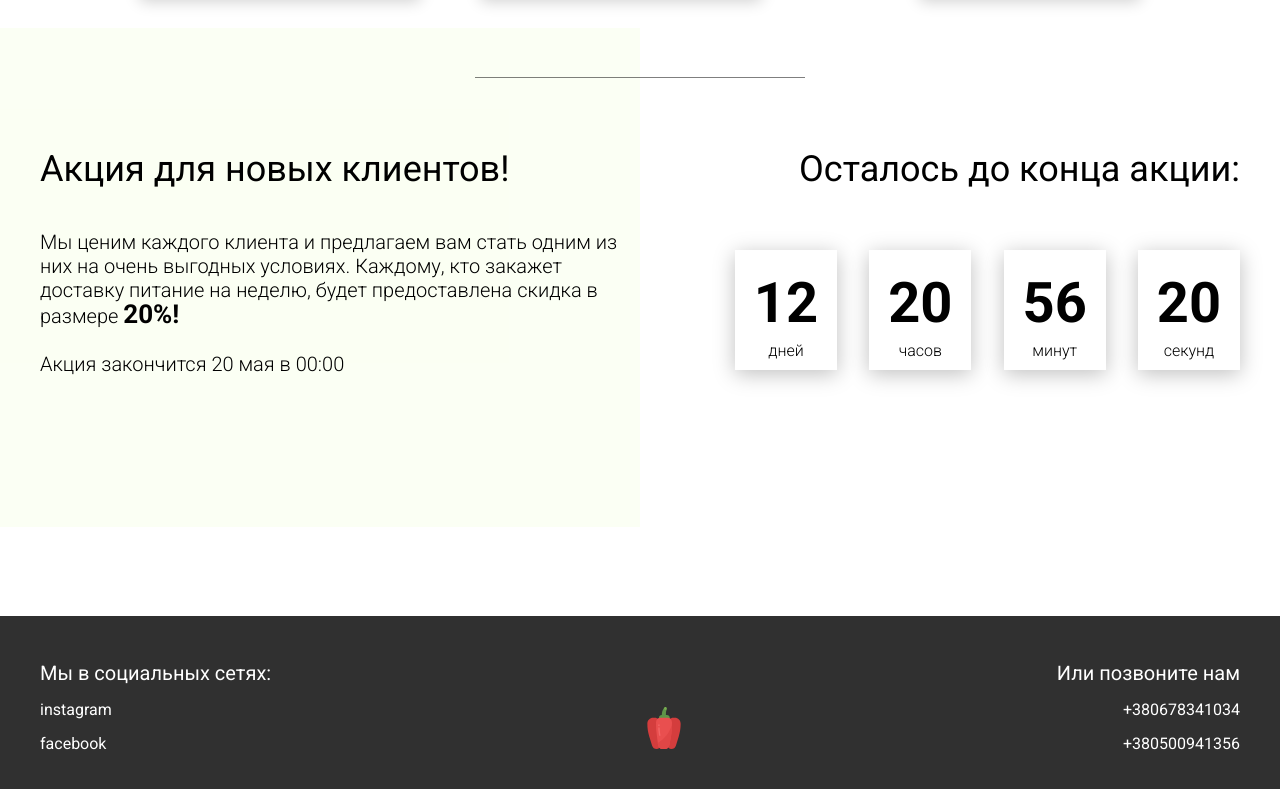
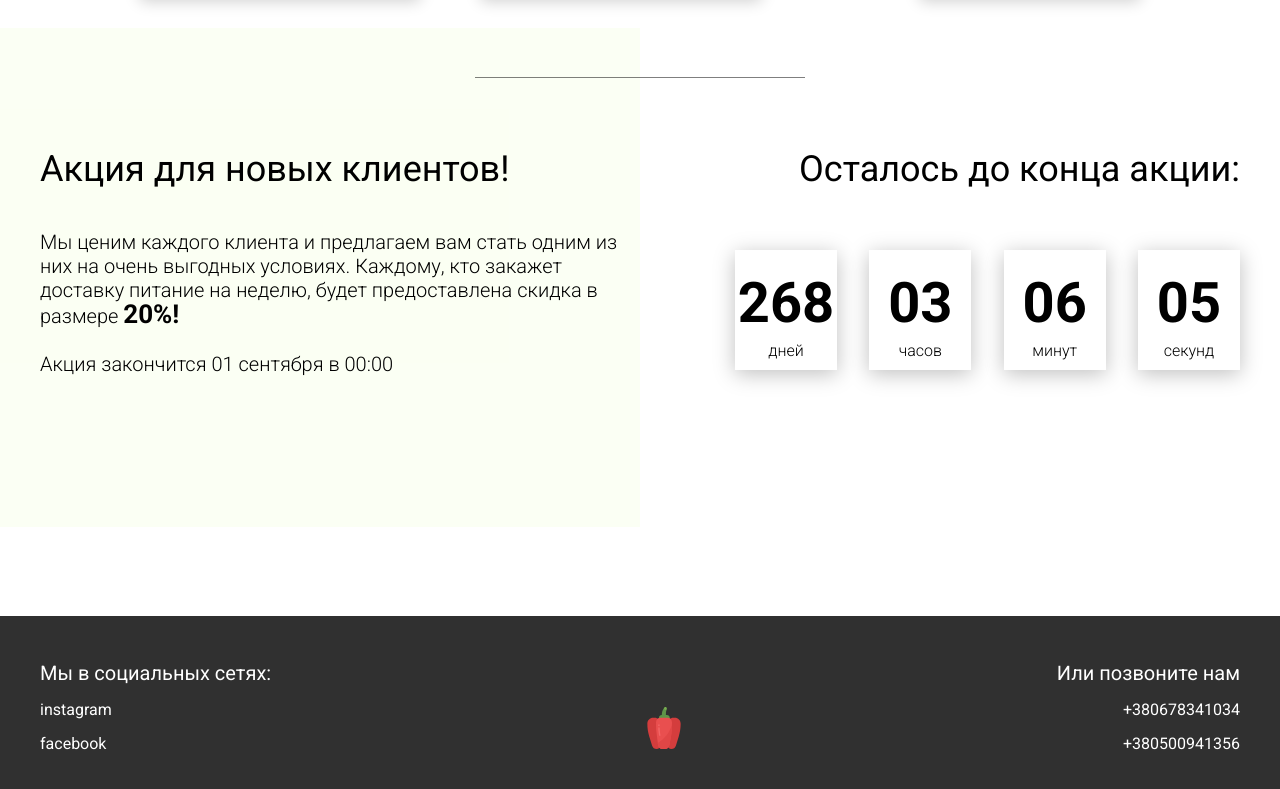
Before and after one commit to Renik07/food-js, a plain HTML site: page index.html in a window 1280 px wide. Shown: the part 3448-4237 px from the top of the page. Drawn offline with Linux system fonts and the light colour scheme.

Commit message:
feat: add timer

```diff
--- a/index.html
+++ b/index.html
@@ -242,7 +242,7 @@
                     Мы ценим каждого клиента и предлагаем вам стать одним из них на очень выгодных условиях.
                     Каждому, кто закажет доставку питание на неделю, будет предоставлена скидка в размере <span>20%!</span>
                     <br><br>
-                    Акция закончится 20 мая в 00:00
+                    Акция закончится 01 сентября в 00:00
                 </div>
             </div>
             <div class="promotion__timer">
--- a/js/script.js
+++ b/js/script.js
@@ -1,5 +1,6 @@
 
 window.addEventListener('DOMContentLoaded', () => {
+	/* tabs */
 	const tabs = document.querySelectorAll('.tabheader__item'),
 				tabsParent = document.querySelector('.tabheader__items');
 				tabsContent = document.querySelectorAll('.tabcontent');
@@ -37,4 +38,61 @@ window.addEventListener('DOMContentLoaded', () => {
 			});
 		}
 	});
+
+	/* timer */
+	const deadline = '2021-09-01';
+
+	/* функция разницы между временем */
+	function getTimeRemaning(endtime) {
+		const x = Date.parse(endtime) - Date.parse(new Date()),
+					days = Math.floor(x / (1000 * 60 * 60 * 24)),
+					hours = Math.floor((x / (1000 * 60 * 60) % 24)),
+					minutes = Math.floor((x / (1000 * 60) % 60)),
+					seconds = Math.floor(x / (1000) % 60);
+
+		return {
+			'total': x,
+			'days': days,
+			'hours': hours,
+			'minutes': minutes,
+			'seconds': seconds
+		};
+	}
+
+	/* добавляем ноль, если от 0 до 9 */
+	function getZero(num) {
+		if (num >= 0 && num < 10) {
+			return `0${num}`;
+		} else {
+			return num;
+		}
+	}
+	/* функция установки таймера на страницу */
+	function setClock(selector, endtime) {
+		const timer = document.querySelector(selector),
+					days = timer.querySelector('#days'),
+					hours = timer.querySelector('#hours'),
+					minutes = timer.querySelector('#minutes'),
+					seconds = timer.querySelector('#seconds'),
+					timeInterval = setInterval(updateClock, 1000);
+		updateClock();
+		/* функция обновления таймера каждую секунду */
+		function updateClock() {
+			/* расчет времени, который остался на данную секунду */
+			const x = getTimeRemaning(endtime);
+
+			/* устанавливаем расчетные величины на страницу */
+			days.innerHTML = getZero(x.days);
+			hours.innerHTML = getZero(x.hours);
+			minutes.innerHTML = getZero(x.minutes);
+			seconds.innerHTML = getZero(x.seconds);
+
+			/* останавливаем таймер по окончании времени */
+			if (x.total <= 0 ) {
+				clearInterval(timeInterval);
+			}
+		}
+	}
+
+	setClock('.timer', deadline);
 });
```
